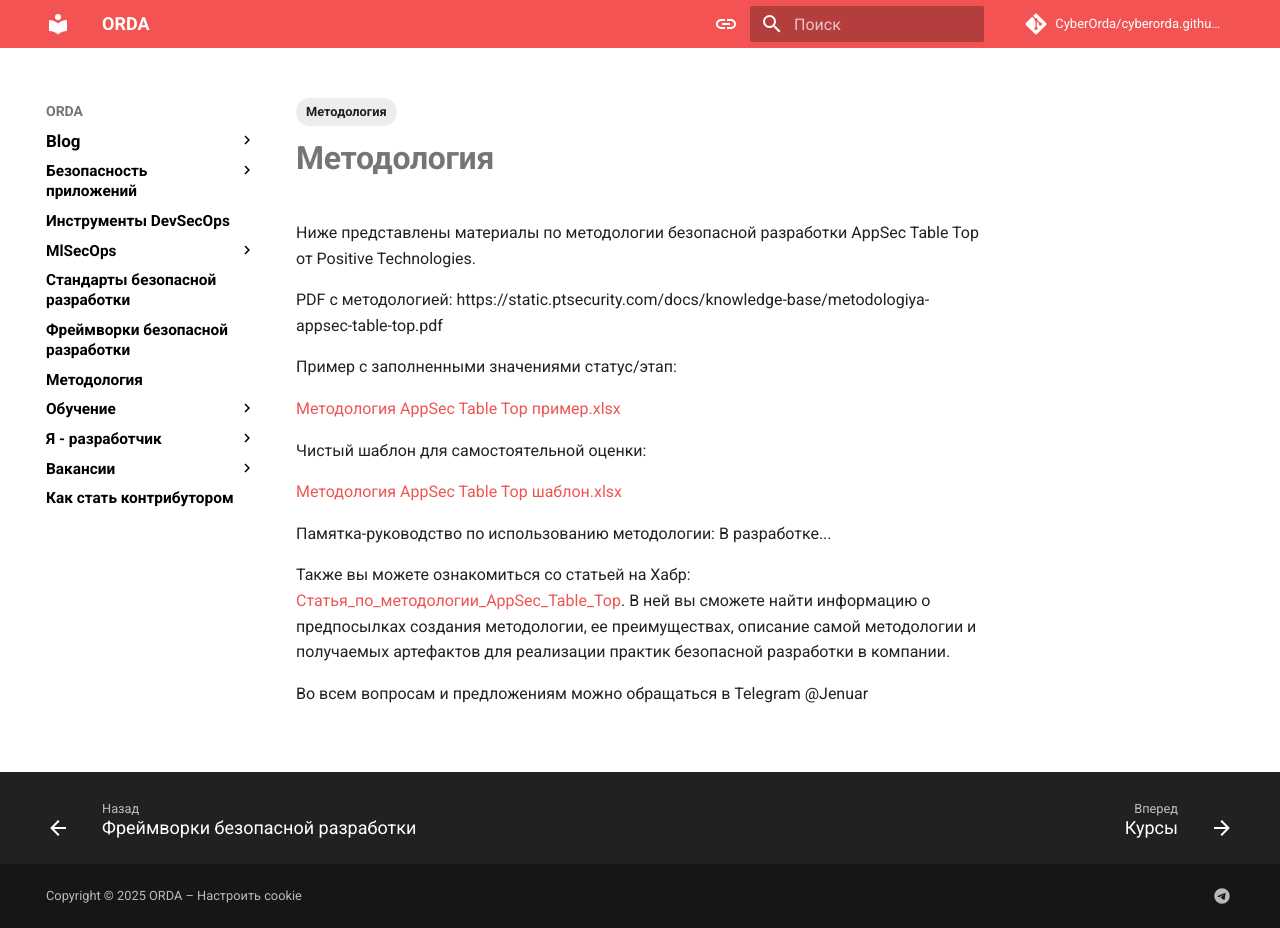
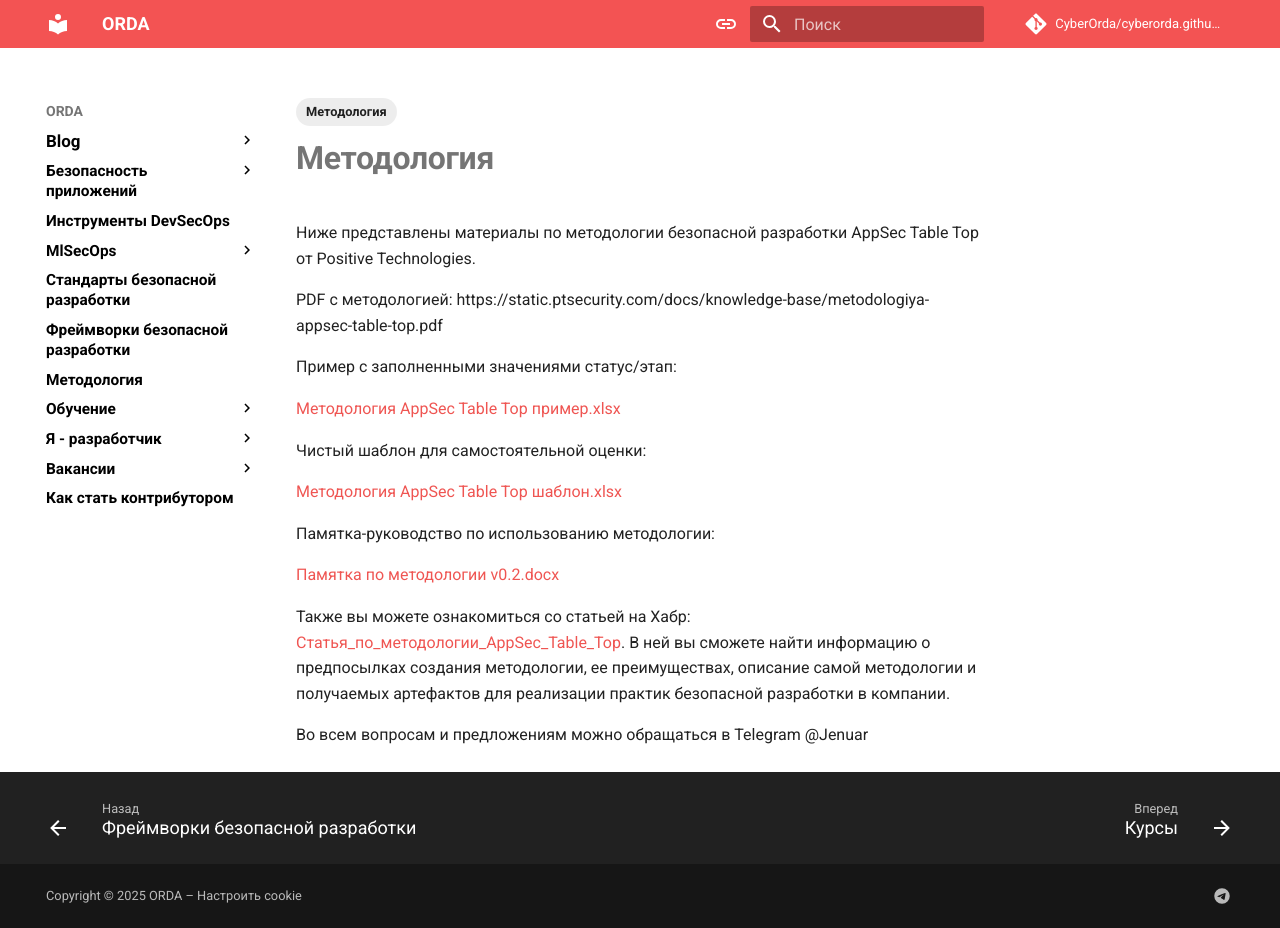
Before and after one commit to CyberOrda/cyberorda.github.io, an MkDocs documentation site: the page built from docs/methodology.md, in a window 1280 px wide and 928 px high. Built offline with MkDocs 1.6.1 and Material for MkDocs 9.7.7, drawn with Linux system fonts in a browser that asks for light colours; comment, search, counter and statistics services are not loaded.

Commit message:
Update methodology.md
Добавил памятку, обновил шаблон

```diff
--- a/docs/methodology.md
+++ b/docs/methodology.md
@@ -19,9 +19,13 @@
 
 Чистый шаблон для самостоятельной оценки:
 
-[Методология AppSec Table Top шаблон.xlsx](https://github.com/user-attachments/files/17943244/AppSec.Table.Top.xlsx)
+[Методология AppSec Table Top шаблон.xlsx](https://github.com/user-attachments/files/19056618/AppSec.Table.Top.xlsx)
 
-Памятка-руководство по использованию методологии: В разработке...
+
+Памятка-руководство по использованию методологии:
+
+[Памятка по методологии v0.2.docx](https://github.com/user-attachments/files/19056597/v0.2.docx)
+
 
 Также вы можете ознакомиться со статьей на Хабр: [Статья_по_методологии_AppSec_Table_Top](https://habr.com/ru/companies/pt/articles/862906/).
 В ней вы сможете найти информацию о предпосылках создания методологии, ее преимуществах, описание самой методологии и получаемых артефактов для реализации практик безопасной разработки в компании.
```
